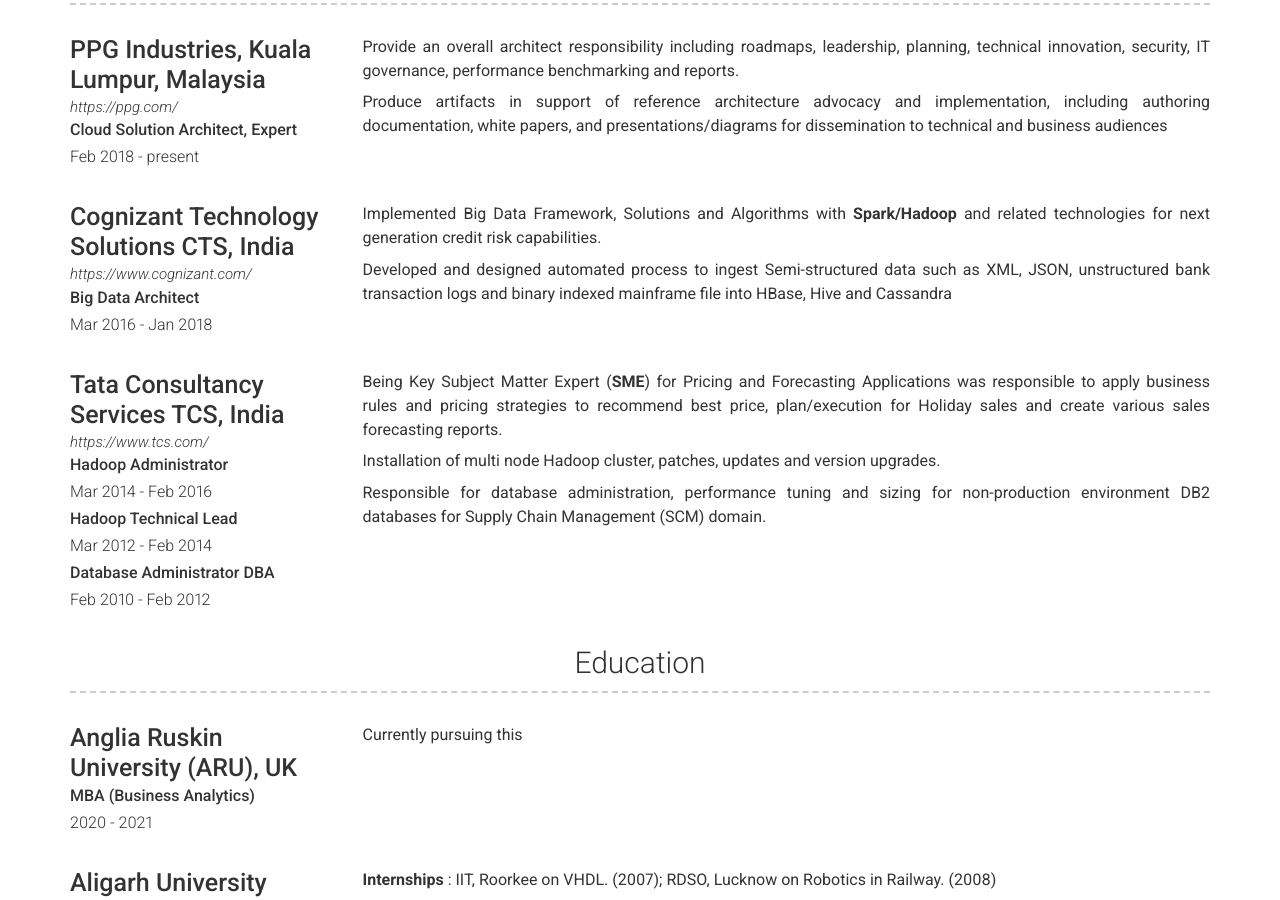
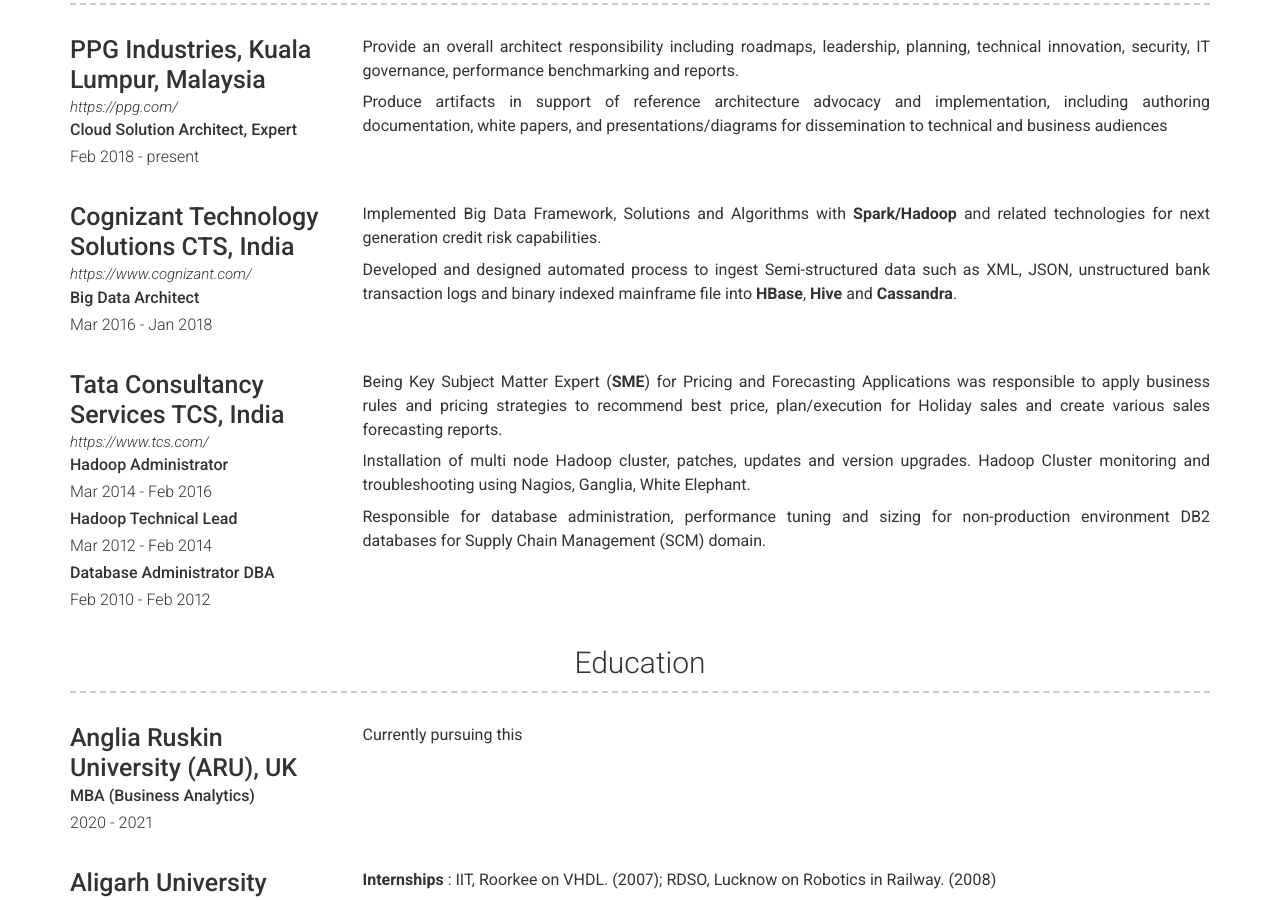
Before and after one commit to mohd-hasnain/mohd-hasnain.github.io, a Jekyll site: the page built from index.md, in a window 1280 px wide and 900 px high, scrolled down 1127 px. Built offline with Jekyll 4.4.1, drawn with Linux system fonts in a browser that asks for light colours; nearby versions of some CDN libraries.

Commit message:
Update experience.yml

```diff
--- a/_data/experience.yml
+++ b/_data/experience.yml
@@ -19,7 +19,7 @@
   description: | # this will include new lines to allow paragraphs
     Implemented Big Data Framework, Solutions and Algorithms with **Spark/Hadoop** and related technologies for next generation credit risk capabilities.
 
-    Developed and designed automated process to ingest Semi-structured data such as XML, JSON, unstructured bank transaction logs and binary indexed mainframe file into HBase, Hive and Cassandra
+    Developed and designed automated process to ingest Semi-structured data such as XML, JSON, unstructured bank transaction logs and binary indexed mainframe file into **HBase**, **Hive** and **Cassandra**.
 
 - company:   Tata Consultancy Services TCS, India
   link: https://www.tcs.com/
@@ -37,5 +37,6 @@
     Being Key Subject Matter Expert (**SME**) for Pricing and Forecasting Applications was responsible to apply business rules and pricing strategies to recommend best price, plan/execution for Holiday sales and create various sales forecasting reports.
 
     Installation of multi node Hadoop cluster, patches, updates and version upgrades.
+    Hadoop Cluster monitoring and troubleshooting using Nagios, Ganglia, White Elephant.
 
     Responsible for database administration, performance tuning and sizing for non-production environment DB2 databases for Supply Chain Management (SCM) domain.
```
